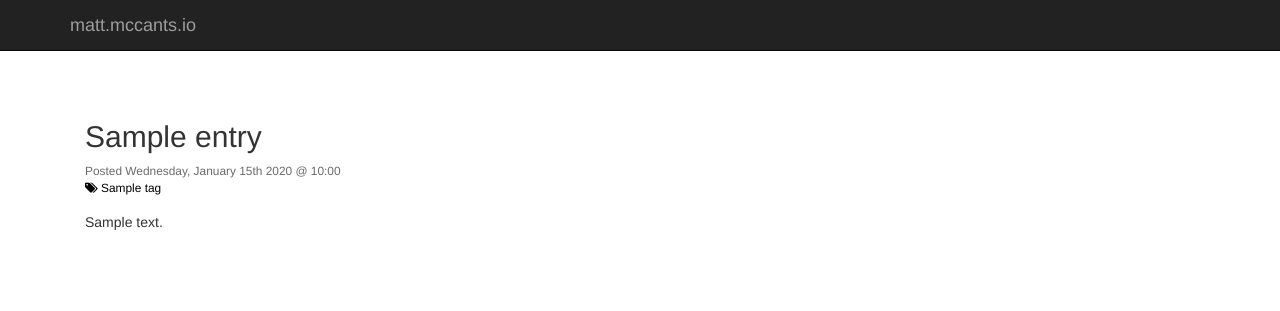
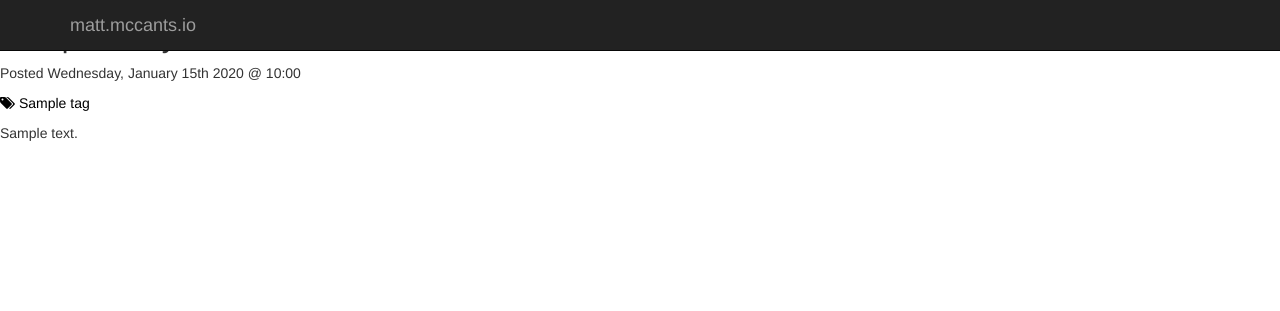
Before and after one commit to ateoto/django-words, a Django app: template words/templates/words/tag_archive.html in a window 1280 px wide. Shown: the top 311 px of the page. Run offline with Django 3.2, Linux system fonts and the light colour scheme; the template is opened without the code that fills it: most values are stand-ins (such as "Sample title", 1, 10 or a date in 2020); parts of the project's set-up code (start-up, migrations or seed data) failed here and were passed over; some libraries are stand-ins or nearby versions; some web fonts are replaced.

Commit message:
Update tag archive with new theme markup.

```diff
--- a/words/templates/words/tag_archive.html
+++ b/words/templates/words/tag_archive.html
@@ -1,31 +1,33 @@
-{% extends "words/base.html" %}
-{% load static from staticfiles %}
-{% block css %}
-    {{ block.super }}
-    <link href="{% static "words/css/main.css" %}" rel="stylesheet">
-{% endblock css %}
+{% extends "base.html" %}
 {% block title %}Entries tagged with {{ tag }}{% endblock title %}
 {% block content %}
-<div class="container primary-content">
-    <div class="col-md-12">
 {% for entry in object_list %}
-        <article class="listed-article">
-            <header class="listed-article">
-                <a class="article-title h2" href="{{ entry.get_absolute_url }}">{{ entry.title }}</a>
-                <span class="small publine">Posted {{ entry.published_on|date:"l, F dS Y @ G:i" }}</span>
+    <div class="blog-post">
+    <h2 class="blog-post-title"><a class="article-title h2" href="{{ entry.get_absolute_url }}">{{ entry.title }}</a></h2>
+    <p class="blog-post-meta">Posted {{ entry.published_on|date:"l, F dS Y @ G:i" }}</p>
     {% if entry.tags.slugs %}
-                <span class="small article-tags">
+    <p class="blog-post-meta">
         <a href="{% url 'tag-list' %}" class="tag-archive"><i class="fa fa-tags"></i></a>
         {% for tag in entry.tags.slugs %}
         <a href="{% url 'tag-archive' tag_slug=tag %}" class="tag-archive">{{ tag }}</a>{% if not forloop.last %}, {% endif %}
         {% endfor %}
-                </span>
+    </p>
     {% endif %}
-            </header>
     {{ entry.text|safe }}
-            <footer></footer>
-        </article>
+    </div><!-- /.blog-post -->
 {% endfor %}
-    </div>
-</div>
+{% if is_paginated %}
+    <ul class="pager">
+      {% if page_obj.has_next %}
+      <li class="previous">
+        <a href="{% url 'paginated-entry-list' page=page_obj.next_page_number %}"><i class="fa fa-arrow-left"></i>&nbsp; Older</a>
+      </li>
+      {% endif %}
+      {% if page_obj.has_previous %}
+      <li class="next">
+        <a href="{% url 'paginated-entry-list' page=page_obj.previous_page_number %}">Newer &nbsp;<i class="fa fa-arrow-right"></i></a>
+      </li>
+      {% endif %}
+    </ul>
+{% endif %}
 {% endblock content %}
```
Lines whose indentation alone changed are shown as unchanged.
